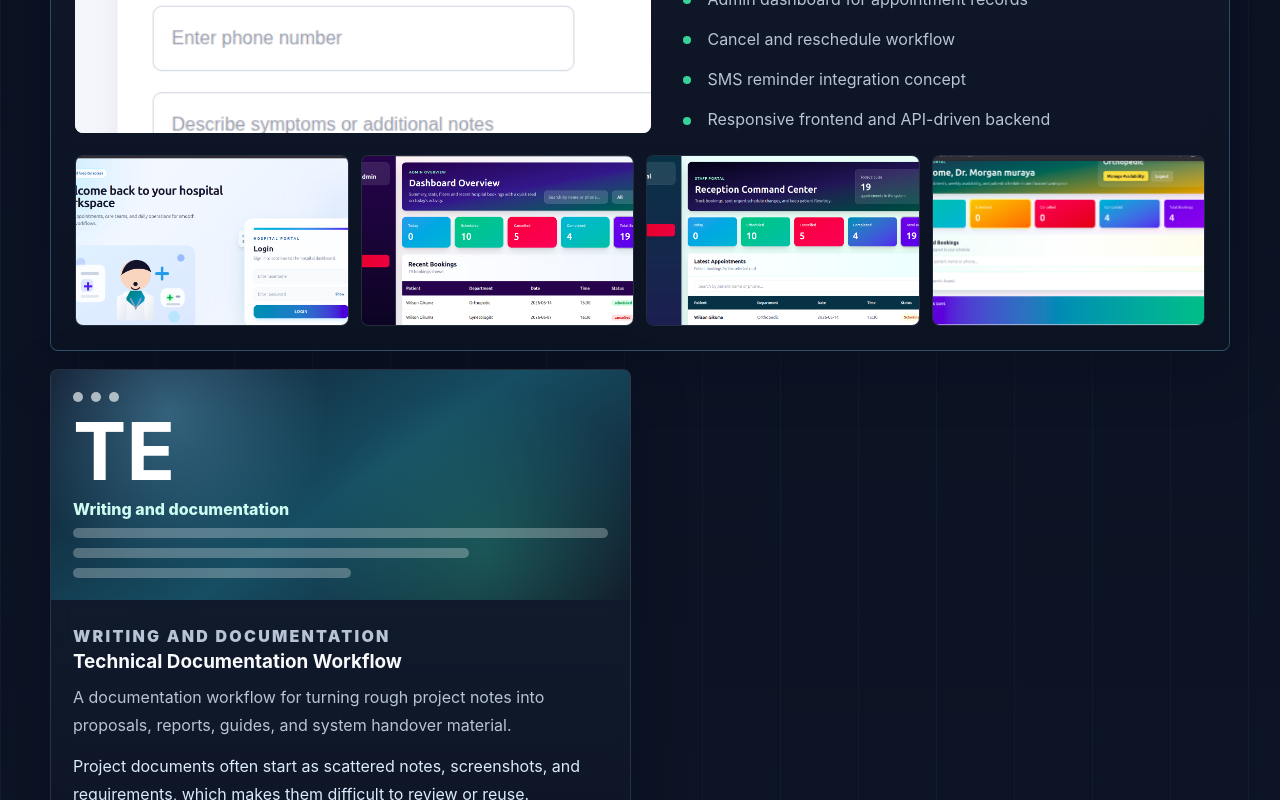
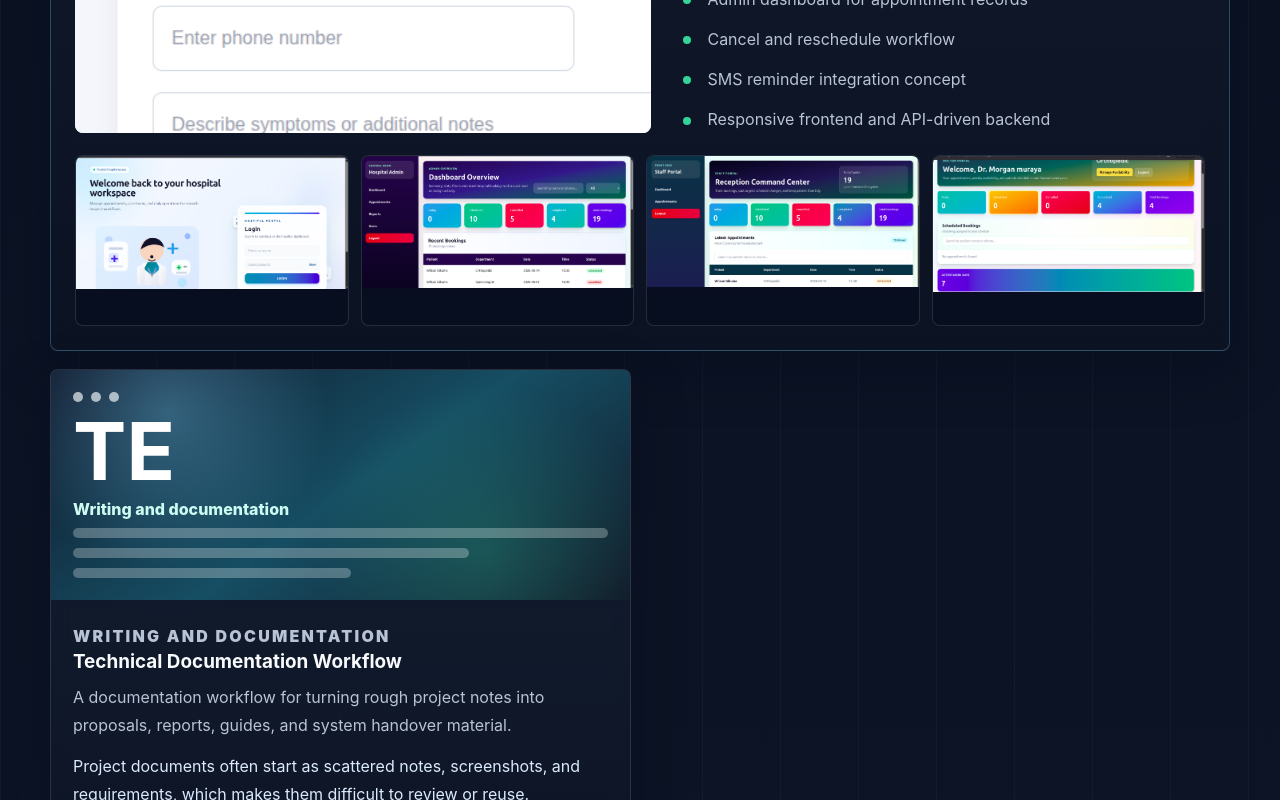
Before and after one commit to Morgan125-net/Portfolio, a React app: page / in a window 1280 px wide. Shown: the part 4222-5022 px from the top of the page. Built offline with nearby package versions, Linux system fonts and the light colour scheme; the HTML template or start-up script is replaced by a standard one.

Commit message:
Make project screenshots clickable

```diff
--- a/src/App.css
+++ b/src/App.css
@@ -1013,12 +1013,60 @@ textarea:focus {
   background: var(--ink);
 }
 
+.project-image-link,
+.project-gallery a {
+  position: relative;
+  display: block;
+  color: inherit;
+  text-decoration: none;
+}
+
+.project-image-link::after,
+.project-gallery a::after {
+  content: "Open full image";
+  position: absolute;
+  right: 12px;
+  bottom: 12px;
+  border: 1px solid rgba(125, 211, 252, 0.28);
+  border-radius: 8px;
+  color: #e0f2fe;
+  font-size: 0.78rem;
+  font-weight: 900;
+  opacity: 0;
+  padding: 7px 9px;
+  background: rgba(2, 6, 23, 0.76);
+  transform: translateY(6px);
+  transition: opacity 160ms ease, transform 160ms ease;
+}
+
+.project-image-link:hover::after,
+.project-image-link:focus-visible::after,
+.project-gallery a:hover::after,
+.project-gallery a:focus-visible::after {
+  opacity: 1;
+  transform: translateY(0);
+}
+
+.project-image-link:hover img,
+.project-image-link:focus-visible img,
+.project-gallery a:hover img,
+.project-gallery a:focus-visible img {
+  transform: scale(1.03);
+}
+
+.project-image-link:focus-visible,
+.project-gallery a:focus-visible {
+  outline: 3px solid rgba(125, 211, 252, 0.5);
+  outline-offset: 3px;
+}
+
 .project-media img,
 .project-card-media img,
 .project-gallery img {
   width: 100%;
   height: 100%;
   object-fit: cover;
+  transition: transform 180ms ease;
 }
 
 .project-copy {
--- a/src/components/Projects.jsx
+++ b/src/components/Projects.jsx
@@ -225,6 +225,34 @@ function ProjectLinks({ project }) {
   );
 }
 
+function getProjectImageSource(project) {
+  return project.image || project.imageUrl || project.galleryImages?.[0] || "";
+}
+
+function ProjectMediaLink({ className, project }) {
+  const imageSource = getProjectImageSource(project);
+
+  if (!imageSource) {
+    return (
+      <div className={className}>
+        <ProjectVisual project={project} />
+      </div>
+    );
+  }
+
+  return (
+    <a
+      aria-label={`Open ${project.title} screenshot`}
+      className={`${className} project-image-link`}
+      href={imageSource}
+      rel="noreferrer"
+      target="_blank"
+    >
+      <ProjectVisual project={project} />
+    </a>
+  );
+}
+
 function ProjectGallery({ project }) {
   const galleryImages = project.galleryImages || [];
 
@@ -234,7 +262,9 @@ function ProjectGallery({ project }) {
     <div className="project-gallery" aria-label={`${project.title} screenshots`}>
       {galleryImages.map((image) => (
         <figure key={image}>
-          <img src={image} alt={`${project.title} screenshot`} />
+          <a href={image} rel="noreferrer" target="_blank">
+            <img src={image} alt={`${project.title} screenshot`} />
+          </a>
         </figure>
       ))}
     </div>
@@ -245,9 +275,7 @@ function FeaturedProject({ isAdmin, onEdit, onRemove, project }) {
   return (
     <article className="featured-project-shell">
       <div className="featured-project">
-        <div className="project-media">
-          <ProjectVisual project={project} />
-        </div>
+        <ProjectMediaLink className="project-media" project={project} />
 
         <div className="project-copy">
           <p className="section-kicker">{project.category}</p>
@@ -300,9 +328,7 @@ function FeaturedProject({ isAdmin, onEdit, onRemove, project }) {
 function ProjectCard({ isAdmin, onEdit, onRemove, project }) {
   return (
     <article className="project-card">
-      <div className="project-card-media">
-        <ProjectVisual project={project} />
-      </div>
+      <ProjectMediaLink className="project-card-media" project={project} />
       <div className="project-card-body">
         <p className="section-kicker">{project.category}</p>
         <h3>{project.title}</h3>
```
